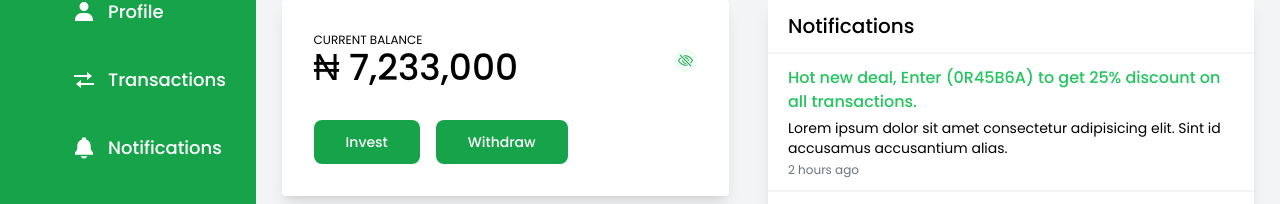
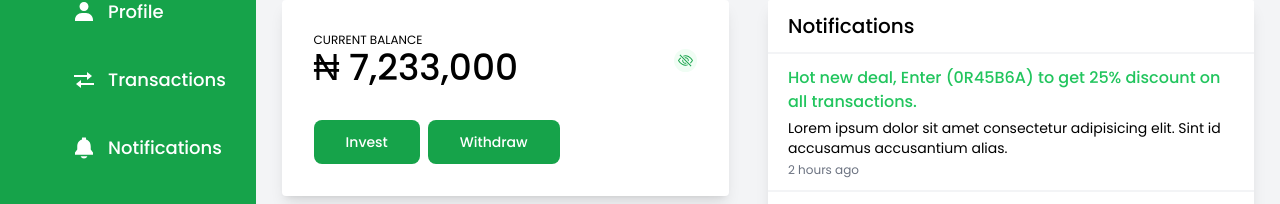
Before and after one commit to mr-atuzie/honey_comb, a React (Create React App) app: page /user/dashboard in a window 1280 px wide. Shown: the part 202-406 px from the top of the page. Built offline with nearby package versions, Linux system fonts and the light colour scheme.

Commit message:
fgcnhmj,.

```diff
--- a/src/components/UserCard.jsx
+++ b/src/components/UserCard.jsx
@@ -18,7 +18,7 @@
         </div>
       </div>
 
-      <div className=" mt-8 flex gap-4 ">
+      <div className=" mt-8 flex gap-2 ">
         <button className=" text-white bg-green-600   py-2 lg:py-3 text-center font-medium rounded-lg text-xs lg:text-sm px-4 lg:px-8">
           Invest
         </button>
```
